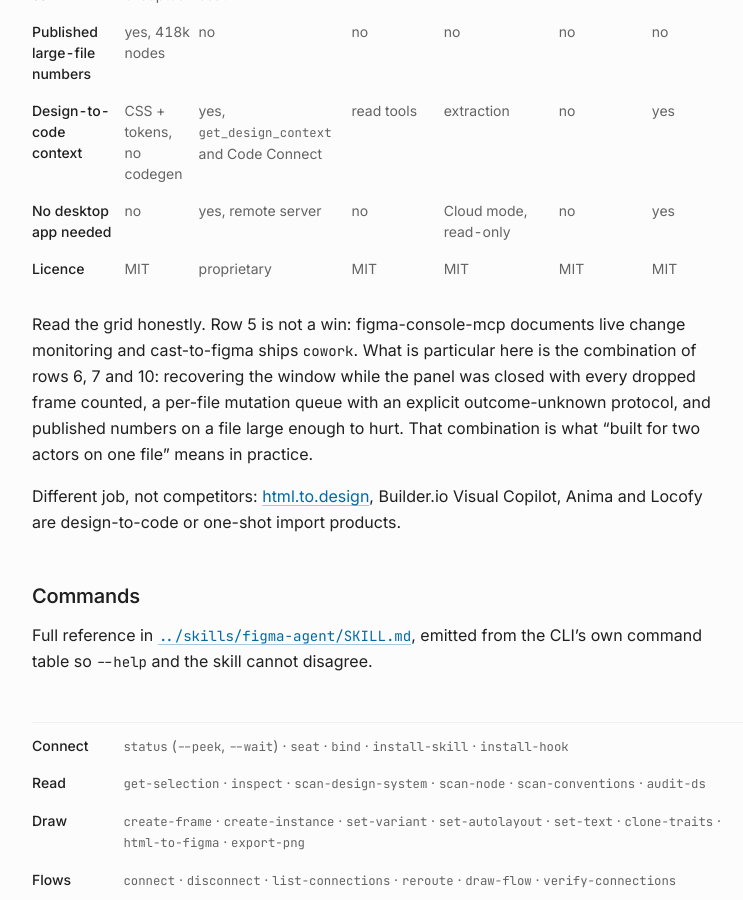
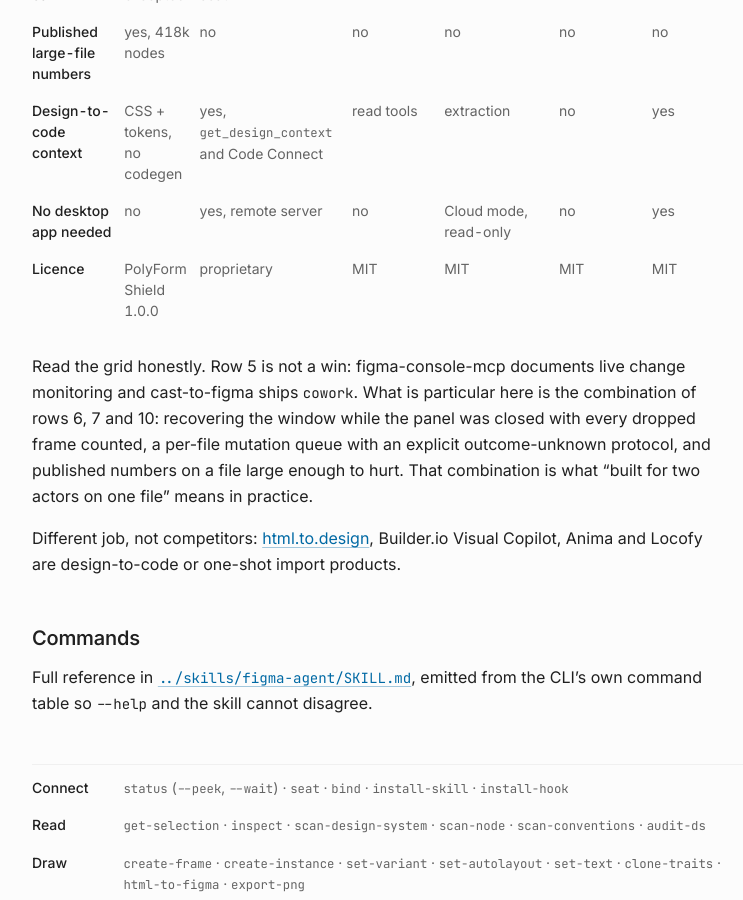
Before and after one commit to jangtrinh/design-os-figma-plugin, a Jekyll site: the page built from docs/deep-dive.md, in a window 1280 px wide and 900 px high, scrolled down 6423 px. Shown: the whole window, without its empty margins (252-995 px from the left). Built offline with Jekyll 4.4.1, drawn with Linux system fonts in a browser that asks for light colours; our own code applies the rules of GitHub Pages for plain Markdown files.

Commit message:
chore(license): finish PolyForm Shield wording on pages and READMEs
Replace the license values that still read MIT, Apache-2.0 or "open source"
in GitHub Pages fact lists, footers, llms.txt, README badges and promo
captions. Third-party notices are unchanged.

```diff
--- a/docs/deep-dive.md
+++ b/docs/deep-dive.md
@@ -212,7 +212,7 @@
 | Published large-file numbers | yes, 418k nodes | no | no | no | no | no |
 | Design-to-code context | CSS + tokens, no codegen | yes, `get_design_context` and Code Connect | read tools | extraction | no | yes |
 | No desktop app needed | no | yes, remote server | no | Cloud mode, read-only | no | yes |
-| Licence | MIT | proprietary | MIT | MIT | MIT | MIT |
+| Licence | PolyForm Shield 1.0.0 | proprietary | MIT | MIT | MIT | MIT |
 
 Read the grid honestly. Row 5 is not a win: figma-console-mcp documents live change monitoring and
 cast-to-figma ships `cowork`. What is particular here is the combination of rows 6, 7 and 10:
--- a/docs/index.html
+++ b/docs/index.html
@@ -105,7 +105,7 @@
         <div><dt><svg class="ph" viewBox="0 0 256 256" fill="currentColor" aria-hidden="true"><path d="M216,40H40A16,16,0,0,0,24,56V200a16,16,0,0,0,16,16H216a16,16,0,0,0,16-16V56A16,16,0,0,0,216,40Zm0,160H40V56H216V200ZM80,84A12,12,0,1,1,68,72,12,12,0,0,1,80,84Zm40,0a12,12,0,1,1-12-12A12,12,0,0,1,120,84Z"/></svg>Editors</dt><dd>Figma, FigJam, Slides</dd></div>
         <div><dt><svg class="ph" viewBox="0 0 256 256" fill="currentColor" aria-hidden="true"><path d="M237.66,18.34a8,8,0,0,0-11.32,0l-52.4,52.41-5.37-5.38a32.05,32.05,0,0,0-45.26,0L100,88.69l-6.34-6.35A8,8,0,0,0,82.34,93.66L88.69,100,65.37,123.31a32,32,0,0,0,0,45.26l5.38,5.37-52.41,52.4a8,8,0,0,0,11.32,11.32l52.4-52.41,5.37,5.38a32,32,0,0,0,45.26,0L156,167.31l6.34,6.35a8,8,0,0,0,11.32-11.32L167.31,156l23.32-23.31a32,32,0,0,0,0-45.26l-5.38-5.37,52.41-52.4A8,8,0,0,0,237.66,18.34Zm-116.29,161a16,16,0,0,1-22.62,0L76.69,157.25a16,16,0,0,1,0-22.62L100,111.31,144.69,156Zm57.94-57.94L156,144.69,111.31,100l23.32-23.31a16,16,0,0,1,22.62,0l22.06,22A16,16,0,0,1,179.31,121.37ZM88.57,35A8,8,0,0,1,103.43,29l8,20A8,8,0,0,1,96.57,55ZM24.57,93A8,8,0,0,1,35,88.57l20,8A8,8,0,0,1,49,111.43l-20-8A8,8,0,0,1,24.57,93ZM231.43,163a8,8,0,0,1-10.4,4.46l-20-8A8,8,0,1,1,207,144.57l20,8A8,8,0,0,1,231.43,163Zm-64,58.06A8,8,0,0,1,152.57,227l-8-20A8,8,0,0,1,159.43,201Z"/></svg>Transport</dt><dd>Local WebSocket<small>127.0.0.1, ports 9410–9419</small></dd></div>
         <div><dt><svg class="ph" viewBox="0 0 256 256" fill="currentColor" aria-hidden="true"><path d="M200,48H136V16a8,8,0,0,0-16,0V48H56A32,32,0,0,0,24,80V192a32,32,0,0,0,32,32H200a32,32,0,0,0,32-32V80A32,32,0,0,0,200,48Zm16,144a16,16,0,0,1-16,16H56a16,16,0,0,1-16-16V80A16,16,0,0,1,56,64H200a16,16,0,0,1,16,16Zm-52-56H92a28,28,0,0,0,0,56h72a28,28,0,0,0,0-56Zm-24,16v24H116V152ZM80,164a12,12,0,0,1,12-12h8v24H92A12,12,0,0,1,80,164Zm84,12h-8V152h8a12,12,0,0,1,0,24ZM72,108a12,12,0,1,1,12,12A12,12,0,0,1,72,108Zm88,0a12,12,0,1,1,12,12A12,12,0,0,1,160,108Z"/></svg>Runs a model</dt><dd>No<small>bring your own agent</small></dd></div>
-        <div><dt><svg class="ph" viewBox="0 0 256 256" fill="currentColor" aria-hidden="true"><path d="M239.43,133l-32-80h0a8,8,0,0,0-9.16-4.84L136,62V40a8,8,0,0,0-16,0V65.58L54.26,80.19A8,8,0,0,0,48.57,85h0v.06L16.57,165a7.92,7.92,0,0,0-.57,3c0,23.31,24.54,32,40,32s40-8.69,40-32a7.92,7.92,0,0,0-.57-3L66.92,93.77,120,82V208H104a8,8,0,0,0,0,16h48a8,8,0,0,0,0-16H136V78.42L187,67.1,160.57,133a7.92,7.92,0,0,0-.57,3c0,23.31,24.54,32,40,32s40-8.69,40-32A7.92,7.92,0,0,0,239.43,133ZM56,184c-7.53,0-22.76-3.61-23.93-14.64L56,109.54l23.93,59.82C78.76,180.39,63.53,184,56,184Zm144-32c-7.53,0-22.76-3.61-23.93-14.64L200,77.54l23.93,59.82C222.76,148.39,207.53,152,200,152Z"/></svg>License</dt><dd>MIT</dd></div>
+        <div><dt><svg class="ph" viewBox="0 0 256 256" fill="currentColor" aria-hidden="true"><path d="M239.43,133l-32-80h0a8,8,0,0,0-9.16-4.84L136,62V40a8,8,0,0,0-16,0V65.58L54.26,80.19A8,8,0,0,0,48.57,85h0v.06L16.57,165a7.92,7.92,0,0,0-.57,3c0,23.31,24.54,32,40,32s40-8.69,40-32a7.92,7.92,0,0,0-.57-3L66.92,93.77,120,82V208H104a8,8,0,0,0,0,16h48a8,8,0,0,0,0-16H136V78.42L187,67.1,160.57,133a7.92,7.92,0,0,0-.57,3c0,23.31,24.54,32,40,32s40-8.69,40-32A7.92,7.92,0,0,0,239.43,133ZM56,184c-7.53,0-22.76-3.61-23.93-14.64L56,109.54l23.93,59.82C78.76,180.39,63.53,184,56,184Zm144-32c-7.53,0-22.76-3.61-23.93-14.64L200,77.54l23.93,59.82C222.76,148.39,207.53,152,200,152Z"/></svg>License</dt><dd>PolyForm Shield 1.0.0</dd></div>
       </dl>
     </section>
 
```
